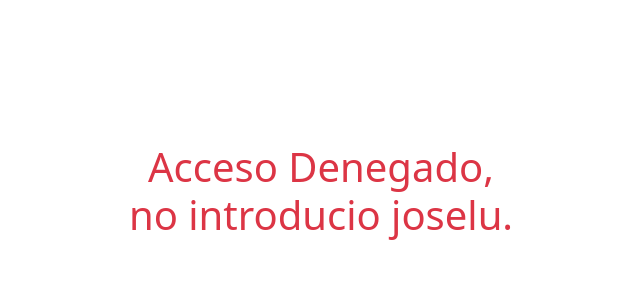
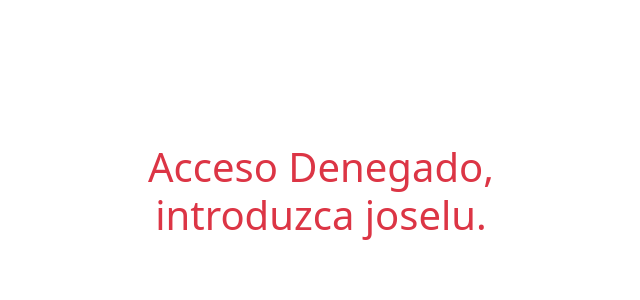
Before and after one commit to jrodesc/DWESE, a PHP site: page /Bienvenido.php?user=1 in a window 1280 px wide. Shown: the part 213-513 px from the top of the page, without its empty margins (319-959 px from the left). Run offline with PHP 8.4, Linux system fonts and the light colour scheme.

Commit message:
version final

```diff
--- a/Bienvenido.php
+++ b/Bienvenido.php
@@ -36,7 +36,7 @@
 <div class='container d-flex justify-content-center align-items-center vh-100'>
     <div class=' border-0 text-center border-danger' style='max-width: 500px;'>
         <div class='card-body p-5'>
-            <h1 class='text-danger mt-3'>Acceso Denegado, no introducio joselu.</h1>
+            <h1 class='text-danger mt-3'>Acceso Denegado, introduzca joselu.</h1>
         </div>
     </div>
 </div>";
--- a/index.php
+++ b/index.php
@@ -28,7 +28,7 @@
                                     required>
                             </div>
 
-                            <div class="d-grid">
+                            <div class="d-grid card-body">
                                 <button type="submit" class="btn-primary">
                                     Enviar
                                 </button>
```
